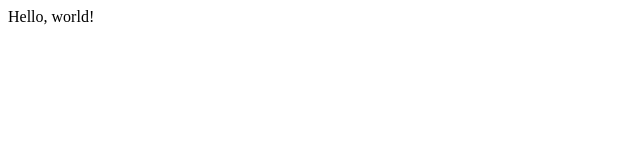
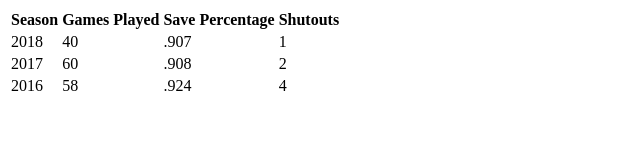
Before and after one commit to hawker72/project0, a plain HTML site: page schneideraccomplishments.html in a window 1280 px wide. Shown: the whole page, without its empty margins (0-640 px from the left). Drawn offline with Linux system fonts and the light colour scheme.

Commit message:
inputed table and stats-- wo style

```diff
--- a/schneideraccomplishments.html
+++ b/schneideraccomplishments.html
@@ -1,9 +1,33 @@
 <!DOCTYPE html>
 <html>
     <head>
-        <title>My Webpage</title>
+        <title>Schneiders Stats</title>
     </head>
     <body>
-        Hello, world!
+        <table>
+            <tr>
+                <th>Season</th>
+                <th>Games Played</th>
+                <th>Save Percentage</th>
+                <th>Shutouts</th>
+            </tr>
+            <tr>
+                <td>2018</td>
+                <td>40</td>
+                <td>.907</td>
+                <td>1</td>
+            </tr>
+            <tr>
+                <td>2017</td>
+                <td>60</td>
+                <td>.908</td>
+                <td>2</td>
+            </tr>
+            <tr>
+                <td>2016</td>
+                <td>58</td>
+                <td>.924</td>
+                <td>4</td>
+            </tr>
     </body>
 </html>
```
Also changed, not shown: raskaccomplishments.html (+26 -2 lines).
